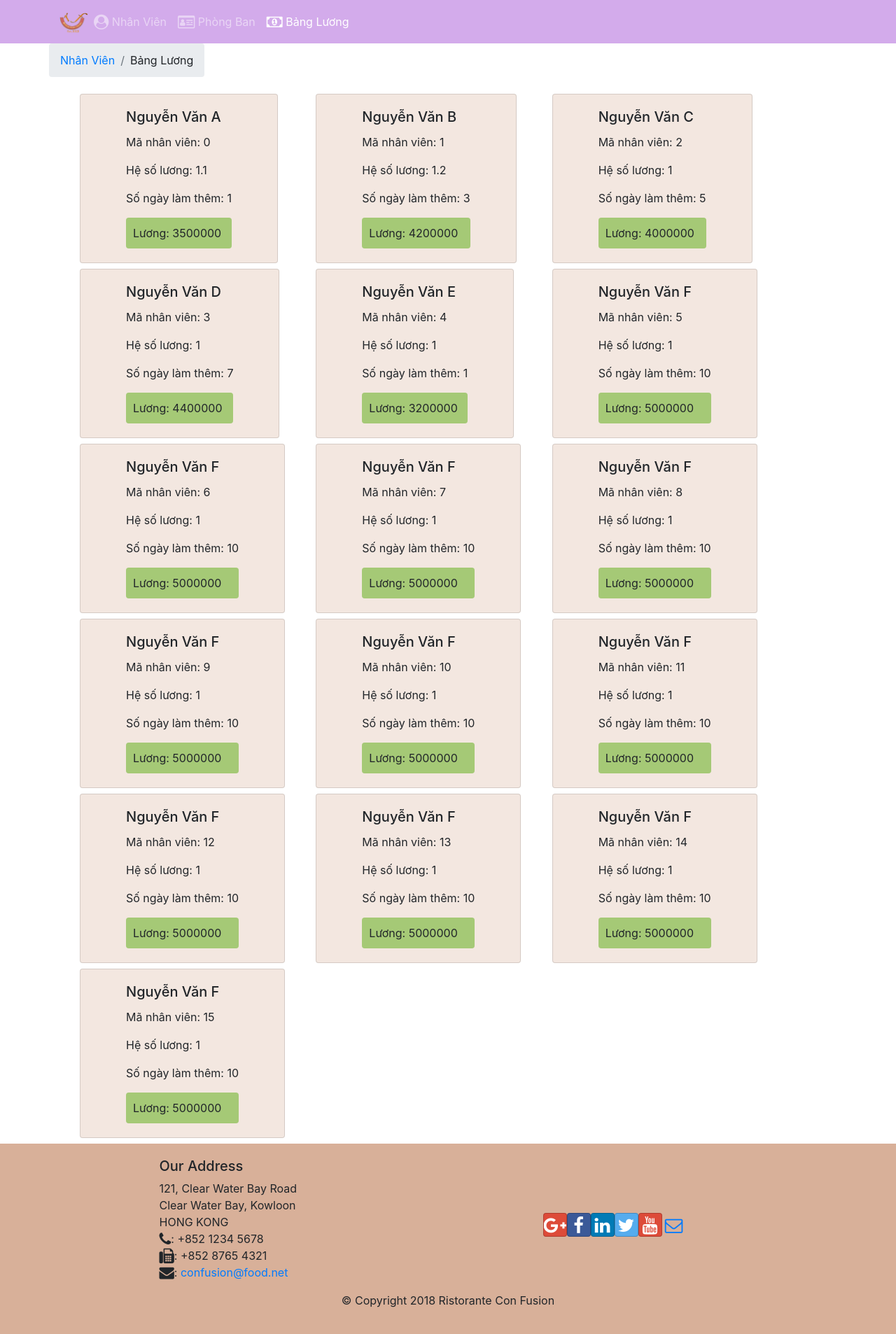
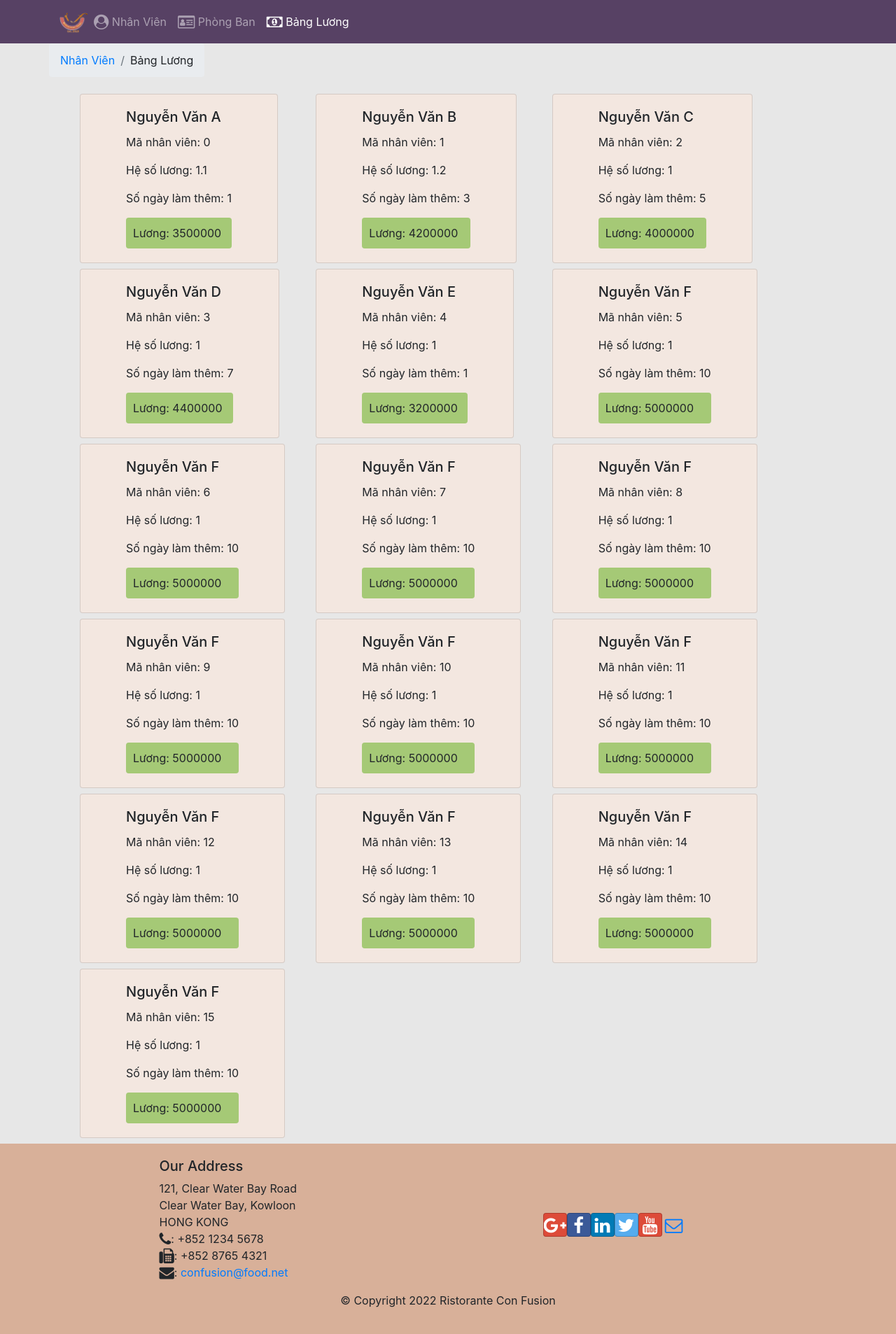
Before and after one commit to nguyenhuy433/FunixJSReact-ASM, a React (Create React App) app: page /salary in a window 1280 px wide. Shown: the whole page at 70% size. Built offline with nearby package versions, Linux system fonts and the light colour scheme.

Commit message:
style lai giao dien, kiem tra lan cuoi cac chuc nang

```diff
--- a/src/App.css
+++ b/src/App.css
@@ -1,12 +1,5 @@
 .table {
   padding: 20px;
-}
-
-.row-content {
-  margin: 0px auto;
-  padding: 50px 0px 50px 0px;
-  border-bottom: 1px ridge;
-  min-height: 400px;
 }
 
 .footer {
@@ -16,7 +9,7 @@
 }
 
 .navbar-dark {
-  background-color: #d3abeb;
+  background-color: #574164;
   padding: 10px;
 }
 .style-text {
--- a/src/Component/FooterComponent.js
+++ b/src/Component/FooterComponent.js
@@ -62,7 +62,7 @@ function Footer(props) {
         </div>
         <div className="row justify-content-center">
           <div className="col-auto">
-            <p>© Copyright 2018 Ristorante Con Fusion</p>
+            <p>© Copyright 2022 Ristorante Con Fusion</p>
           </div>
         </div>
       </div>
--- a/src/Component/HeaderComponent.js
+++ b/src/Component/HeaderComponent.js
@@ -28,7 +28,7 @@ class Header extends Component {
   render() {
     return (
       <React.Fragment>
-        <Navbar dark expand="md">
+        <Navbar dark expand="md" className="style-header">
           <div className="container">
             <NavbarToggler onClick={this.toggleNav} />
             <NavbarBrand className="mr-auto" href="/">
--- a/src/Component/StaffDetailComponent.js
+++ b/src/Component/StaffDetailComponent.js
@@ -3,7 +3,6 @@ import {
   CardImg,
   CardText,
   CardTitle,
-  CardBody,
   Breadcrumb,
   BreadcrumbItem,
 } from "reactstrap";
--- a/src/index.css
+++ b/src/index.css
@@ -1,13 +1,14 @@
 body {
   margin: 0;
-  font-family: -apple-system, BlinkMacSystemFont, 'Segoe UI', 'Roboto', 'Oxygen',
-    'Ubuntu', 'Cantarell', 'Fira Sans', 'Droid Sans', 'Helvetica Neue',
+  font-family: -apple-system, BlinkMacSystemFont, "Segoe UI", "Roboto", "Oxygen",
+    "Ubuntu", "Cantarell", "Fira Sans", "Droid Sans", "Helvetica Neue",
     sans-serif;
   -webkit-font-smoothing: antialiased;
   -moz-osx-font-smoothing: grayscale;
+  background-color: rgb(231, 231, 231);
 }
 
 code {
-  font-family: source-code-pro, Menlo, Monaco, Consolas, 'Courier New',
+  font-family: source-code-pro, Menlo, Monaco, Consolas, "Courier New",
     monospace;
 }
```
